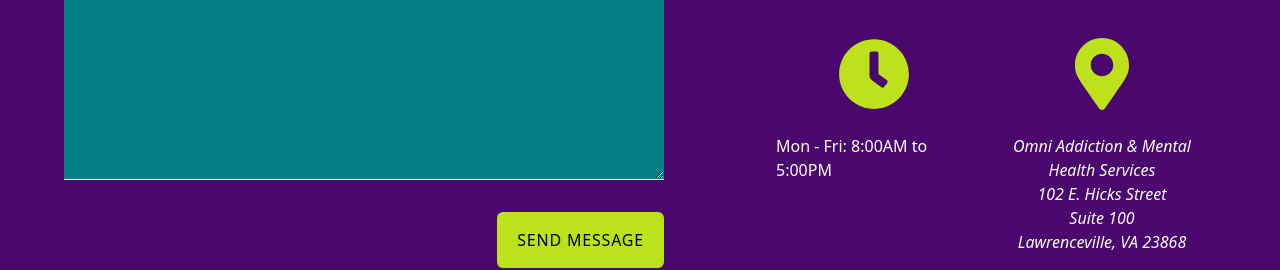
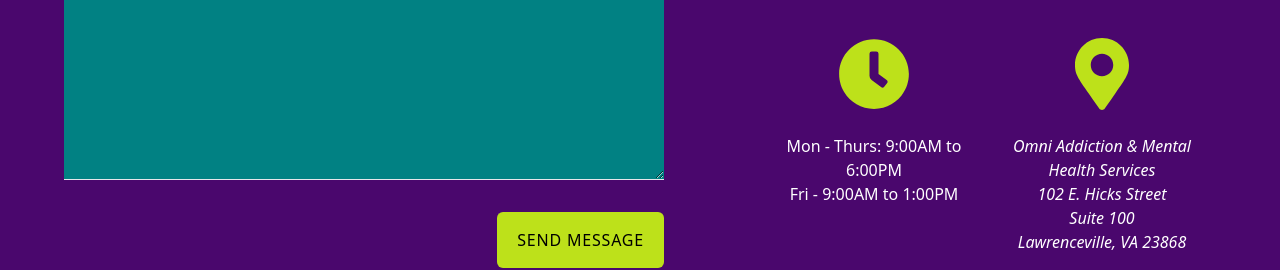
Before and after one commit to artsycoder533/omni, a Next.js app: page / in a window 1280 px wide. Shown: the part 4480-4750 px from the top of the page. Built offline with nearby package versions, Linux system fonts and the light colour scheme; grey boxes are pictures that could not be loaded.

Commit message:
chore: update business hours

```diff
--- a/components/ContactInfo.jsx
+++ b/components/ContactInfo.jsx
@@ -24,7 +24,10 @@
         <h3 className="flex gap-3">
           <FaClock className="text-7xl text-[#BDE11A] mb-2" />
         </h3>
-        <span>Mon - Fri: 8:00AM to 5:00PM</span>
+        <div className='flex flex-col text-center'>
+          <span>Mon - Thurs: 9:00AM to 6:00PM</span>
+          <span>Fri - 9:00AM to 1:00PM</span>
+        </div>
       </div>
       <div className="flex flex-col gap-4 items-center p-4">
         <h3 className="flex gap-3">
```
